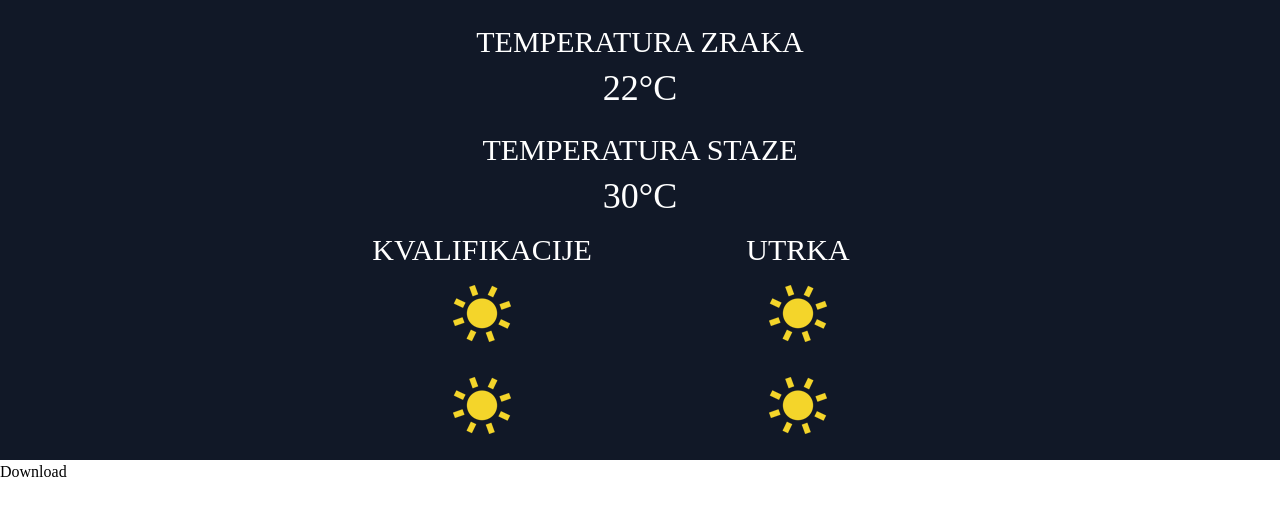
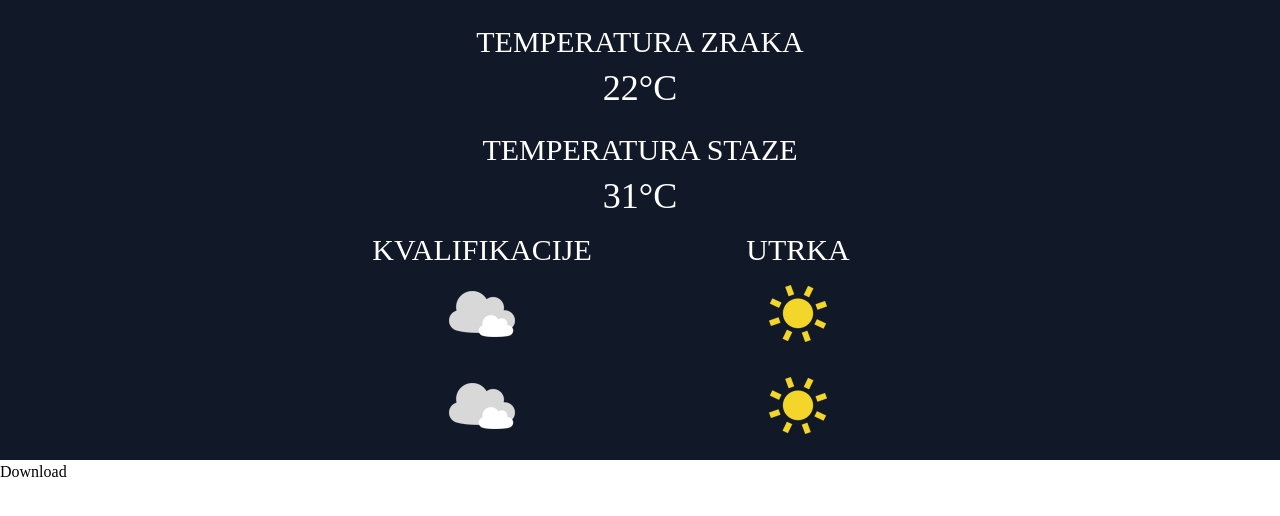
Before and after one commit to drcvrgorac/drcvrgorac.github.io, a plain HTML site: page index.html in a window 1280 px wide. Drawn offline with nearby package versions, Linux system fonts and the light colour scheme; a web font is replaced by a local one.

Commit message:
Update index.html

```diff
--- a/index.html
+++ b/index.html
@@ -16,15 +16,15 @@
             <h1 class="text-4xl p-2">22°C</h1>
 
             <h2 class="text-3xl pt-4 uppercase">Temperatura staze</h2>
-            <h1 class="text-4xl p-2">30°C</h1>
+            <h1 class="text-4xl p-2">31°C</h1>
 
           </div>
           <div class="flex flex-wrap pt-2">
             <div class="w-1/4"></div>
             <div class="w-1/4">
               <h2 class="text-3xl uppercase">Kvalifikacije</h2>
-              <img class="mx-auto p-4" src="icons/0.png" alt="">
-              <img class="mx-auto p-4" src="icons/0.png" alt="">
+              <img class="mx-auto p-4" src="icons/2.png" alt="">
+              <img class="mx-auto p-4" src="icons/2.png" alt="">
             </div>
             <div class="w-1/4">
               <h2 class="text-3xl uppercase">Utrka</h2>
```
